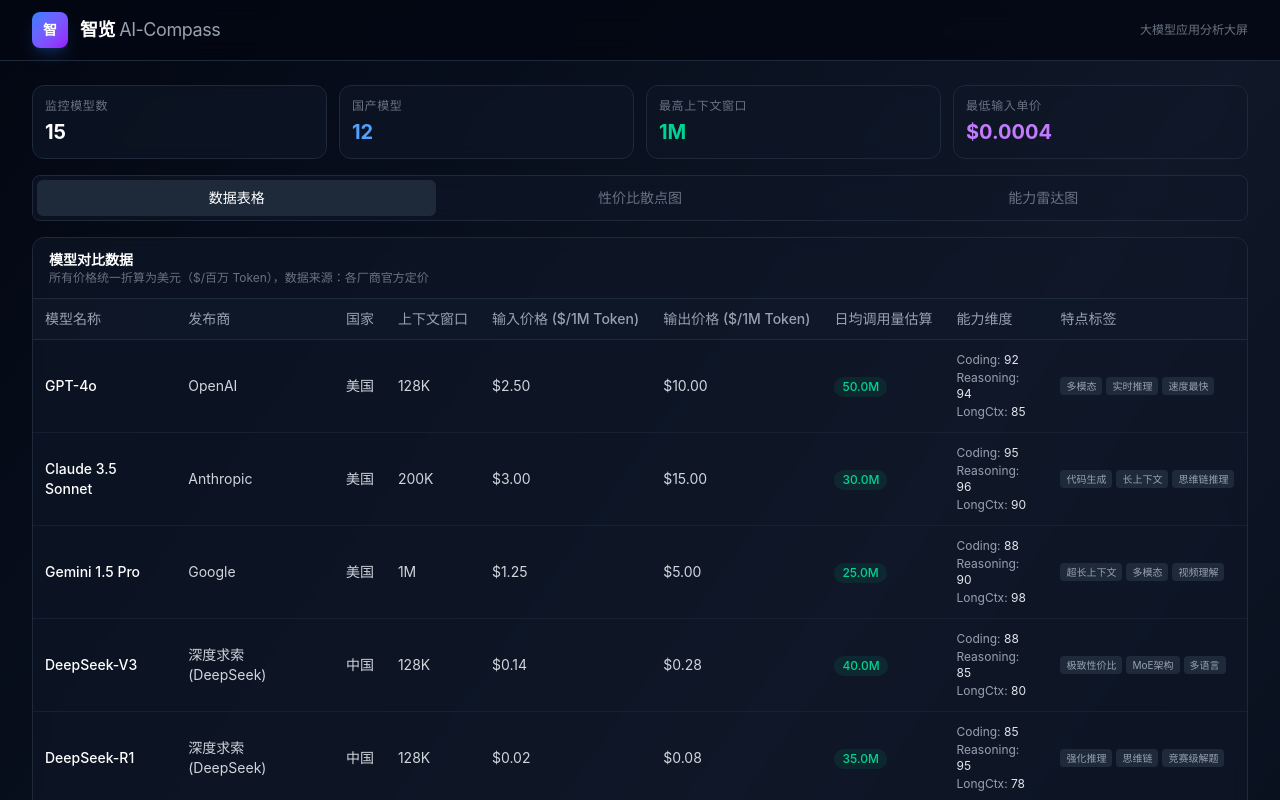
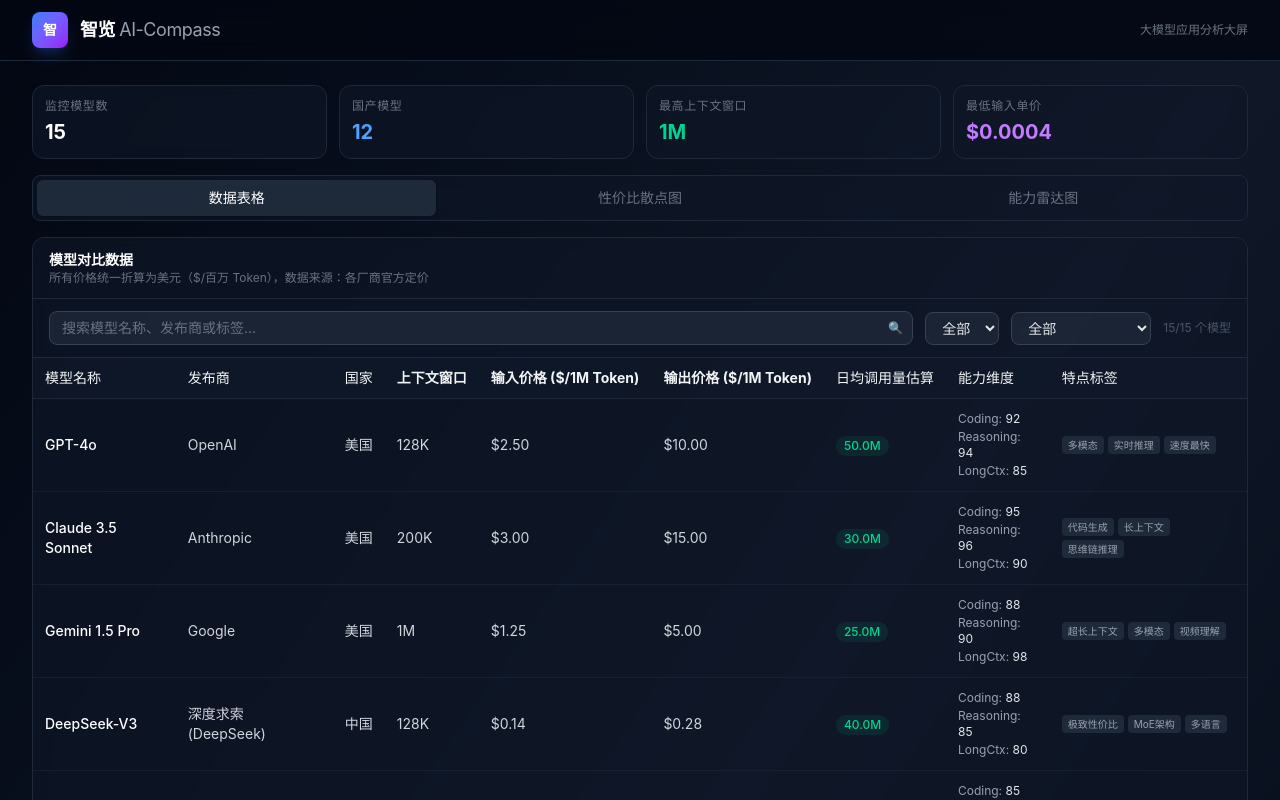
Before and after one commit to xhzeng07-netizen/AI-Compass, a React (Vite) app: page / in a window 1280 px wide. Shown: the top 800 px of the page. Built offline with nearby package versions, Linux system fonts and the light colour scheme.

Commit message:
feat: 增加表格的全局搜索、多条件筛选与表头动态排序功能

```diff
--- a/src/App.tsx
+++ b/src/App.tsx
@@ -26,18 +26,63 @@
   { key: "radar", label: "能力雷达图" },
 ];
 
+type SortKey = "input_price_usd_per_1m" | "output_price_usd_per_1m" | "context_window" | "none";
+type SortDir = "asc" | "desc" | "none";
+
 function App() {
   const [activeTab, setActiveTab] = useState<TabKey>("table");
   const [selectedModels, setSelectedModels] = useState<string[]>([]);
+  const [searchQuery, setSearchQuery] = useState("");
+  const [countryFilter, setCountryFilter] = useState("");
+  const [contextFilter, setContextFilter] = useState("");
+  const [sortKey, setSortKey] = useState<SortKey>("none");
+  const [sortDir, setSortDir] = useState<SortDir>("none");
+
+  const countries = useMemo(() => {
+    const set = new Set(models.map((m) => m.country));
+    return ["全部", ...Array.from(set)];
+  }, []);
+
+  const contextOptions = ["全部", "标准(≤128K)", "长文本(>128K)"];
+
+  const filteredModels = useMemo(() => {
+    let result = [...models];
+    if (searchQuery.trim()) {
+      const q = searchQuery.toLowerCase().trim();
+      result = result.filter((m) =>
+        m.name.toLowerCase().includes(q) ||
+        m.publisher.toLowerCase().includes(q) ||
+        m.features.some((f) => f.toLowerCase().includes(q))
+      );
+    }
+    if (countryFilter && countryFilter !== "全部") {
+      result = result.filter((m) => m.country === countryFilter);
+    }
+    if (contextFilter === "标准(≤128K)") {
+      result = result.filter((m) => m.context_window_tokens <= 128000);
+    } else if (contextFilter === "长文本(>128K)") {
+      result = result.filter((m) => m.context_window_tokens > 128000);
+    }
+    if (sortKey !== "none" && sortDir !== "none") {
+      const dir = sortDir === "asc" ? 1 : -1;
+      result.sort((a, b) => {
+        if (sortKey === "input_price_usd_per_1m") return (a.input_price_usd_per_1m - b.input_price_usd_per_1m) * dir;
+        if (sortKey === "output_price_usd_per_1m") return (a.output_price_usd_per_1m - b.output_price_usd_per_1m) * dir;
+        if (sortKey === "context_window") return (a.context_window_tokens - b.context_window_tokens) * dir;
+        return 0;
+      });
+    }
+    return result;
+  }, [searchQuery, countryFilter, contextFilter, sortKey, sortDir]);
 
   const columns = useMemo(
     () => [
       { key: "name", label: "模型名称" },
       { key: "publisher", label: "发布商" },
       { key: "country", label: "国家" },
-      { key: "context_window", label: "上下文窗口" },
-      { key: "input_price_usd_per_1m", label: "输入价格 ($/1M Token)" },
-      { key: "output_price_usd_per_1m", label: "输出价格 ($/1M Token)" },
+      { key: "context_window", label: "上下文窗口", sortable: true },
+      { key: "input_price_usd_per_1m", label: "输入价格 ($/1M Token)", sortable: true },
+      { key: "output_price_usd_per_1m", label: "输出价格 ($/1M Token)", sortable: true },
       { key: "daily_api_calls_estimate", label: "日均调用量估算" },
       { key: "capabilities", label: "能力维度" },
       { key: "features", label: "特点标签" },
@@ -45,13 +90,35 @@
     []
   );
 
-  const maxContext = [...models].sort(
-    (a, b) => b.context_window_tokens - a.context_window_tokens
-  )[0];
+  const handleSort = (key: SortKey) => {
+    if (sortKey !== key) {
+      setSortKey(key);
+      setSortDir("asc");
+    } else if (sortDir === "asc") {
+      setSortDir("desc");
+    } else {
+      setSortKey("none");
+      setSortDir("none");
+    }
+  };
 
+  const sortArrow = (key: string) => {
+    if (sortKey !== key || sortDir === "none") return "";
+    return sortDir === "asc" ? " ↑" : " ↓";
+  };
+
+  const hasActiveFilters = searchQuery || countryFilter || contextFilter;
+  const resetFilters = () => {
+    setSearchQuery("");
+    setCountryFilter("");
+    setContextFilter("");
+    setSortKey("none");
+    setSortDir("none");
+  };
+
+  const maxContext = [...models].sort((a, b) => b.context_window_tokens - a.context_window_tokens)[0];
   const minInputPrice = Math.min(...models.map((m) => m.input_price_usd_per_1m));
   const domesticCount = models.filter((m) => m.category === "domestic").length;
-
   const toggleSelection = (name: string) => {
     setSelectedModels((prev) => {
       if (prev.includes(name)) return prev.filter((n) => n !== name);
@@ -59,6 +126,7 @@
       return [...prev, name];
     });
   };
+
   return (
     <div className="min-h-screen bg-gradient-to-br from-gray-950 via-gray-900 to-gray-950 text-gray-100">
       <nav className="sticky top-0 z-50 border-b border-gray-800 bg-gray-950/80 backdrop-blur-md">
@@ -78,7 +146,6 @@
           </div>
         </div>
       </nav>
-
       <main className="mx-auto max-w-7xl px-4 py-6 sm:px-6 lg:px-8">
         <div className="mb-4 grid grid-cols-2 gap-3 sm:grid-cols-4">
           <div className="rounded-xl border border-gray-800 bg-gray-900/60 p-3 backdrop-blur-sm">
@@ -104,11 +171,7 @@
             <button
               key={tab.key}
               onClick={() => setActiveTab(tab.key)}
-              className={`flex-1 rounded-md px-4 py-2 text-sm font-medium transition-all ${
-                activeTab === tab.key
-                  ? "bg-gray-800 text-white shadow-sm"
-                  : "text-gray-500 hover:text-gray-300"
-              }}`}
+              className={`flex-1 rounded-md px-4 py-2 text-sm font-medium transition-all ${activeTab === tab.key ? "bg-gray-800 text-white shadow-sm" : "text-gray-500 hover:text-gray-300"}`}
             >
               {tab.label}
             </button>
@@ -123,39 +186,62 @@
                 所有价格统一折算为美元（$/百万 Token），数据来源：各厂商官方定价
               </p>
             </div>
+            <div className="border-b border-gray-800 px-4 py-3 flex flex-wrap items-center gap-3">
+              <div className="relative flex-1 min-w-[200px]">
+                <input type="text" placeholder="搜索模型名称、发布商或标签..." value={searchQuery} onChange={(e) => setSearchQuery(e.target.value)}
+                  className="w-full rounded-lg border border-gray-700 bg-gray-800/80 px-3 py-1.5 pr-8 text-sm text-gray-200 placeholder-gray-500 focus:border-blue-500 focus:outline-none focus:ring-1 focus:ring-blue-500/50" />
+                <span className="absolute right-2.5 top-1/2 -translate-y-1/2 text-xs text-gray-500">&#x1F50D;</span>
+              </div>
+              <select value={countryFilter} onChange={(e) => setCountryFilter(e.target.value)}
+                className="rounded-lg border border-gray-700 bg-gray-800/80 px-3 py-1.5 text-sm text-gray-200 focus:border-blue-500 focus:outline-none">
+                {countries.map((c) => (<option key={c} value={c}>{c}</option>))}
+              </select>
+              <select value={contextFilter} onChange={(e) => setContextFilter(e.target.value)}
+                className="rounded-lg border border-gray-700 bg-gray-800/80 px-3 py-1.5 text-sm text-gray-200 focus:border-blue-500 focus:outline-none">
+                {contextOptions.map((opt) => (<option key={opt} value={opt}>{opt}</option>))}
+              </select>
+              <div className="flex items-center gap-2 ml-auto">
+                {hasActiveFilters && (
+                  <><span className="text-xs text-blue-400">已筛选 {filteredModels.length}/{models.length} 个模型</span>
+                    <button onClick={resetFilters} className="text-xs text-gray-500 hover:text-gray-300 underline">重置</button></>
+                )}
+                {!hasActiveFilters && (
+                  <span className="text-xs text-gray-600">{filteredModels.length}/{models.length} 个模型</span>
+                )}
+              </div>
+            </div>
             <div className="overflow-x-auto">
               <table className="w-full text-sm">
                 <thead>
                   <tr className="border-b border-gray-800 bg-gray-900/80">
-                    {columns.map((col) => (
-                      <th
-                        key={col.key}
-                        className="whitespace-nowrap px-3 py-2.5 text-left font-medium text-gray-400">
-                        {col.label}
-                      </th>
-                    ))}
+                    {columns.map((col) => {
+                      const isSortable = Object.prototype.hasOwnProperty.call(col, 'sortable') && col.sortable;
+                      return (
+                        <th
+                          key={col.key}
+                          className={`whitespace-nowrap px-3 py-2.5 text-left font-medium${isSortable ? "cursor-pointer select-none hover:text-white transition-colors" : ""}`}
+                          onClick={() => isSortable && handleSort(col.key as SortKey)}
+                        >
+                          {col.label}{sortArrow(col.key)}
+                        </th>
+                      );
+                    })}
                   </tr>
                 </thead>
                 <tbody>
-                  {models.map((model, idx) => (
+                  {filteredModels.map((model, idx) => (
                     <tr
                       key={model.name}
-                      className={`border-b border-gray-800/60 transition-colors hover:bg-gray-800/40 ${
-                        idx === models.length - 1 ? "border-b-0" : ""
-                      }}`}
+                      className={`border-b border-gray-800/60 transition-colors hover:bg-gray-800/40 ${idx === filteredModels.length - 1 ? "border-b-0" : ""}`}
                     >
-                      <td className="px-3 py-3">
-                        <span className="font-medium text-white">{model.name}</span>
-                      </td>
+                      <td className="px-3 py-3"><span className="font-medium text-white">{model.name}</span></td>
                       <td className="px-3 py-3 text-gray-300">{model.publisher}</td>
                       <td className="px-3 py-3 text-gray-300">{model.country}</td>
                       <td className="px-3 py-3 text-gray-300">{model.context_window}</td>
                       <td className="px-3 py-3 text-gray-300">{formatPrice(model.input_price_usd_per_1m)}</td>
                       <td className="px-3 py-3 text-gray-300">{formatPrice(model.output_price_usd_per_1m)}</td>
                       <td className="px-3 py-3">
-                        <span className="inline-flex items-center rounded-full bg-emerald-500/10 px-2 py-0.5 text-xs font-medium text-emerald-400">
-                          {formatNumber(model.daily_api_calls_estimate)}
-                        </span>
+                        <span className="inline-flex items-center rounded-full bg-emerald-500/10 px-2 py-0.5 text-xs font-medium text-emerald-400">{formatNumber(model.daily_api_calls_estimate)}</span>
                       </td>
                       <td className="px-3 py-3">
                         <div className="flex flex-col gap-0.5 text-xs text-gray-400">
@@ -167,9 +253,7 @@
                       <td className="px-3 py-3">
                         <div className="flex flex-wrap gap-1">
                           {model.features.map((tag) => (
-                            <span key={tag} className="inline-block rounded bg-gray-800 px-1.5 py-0.5 text-[10px] text-gray-400">
-                              {tag}
-                            </span>
+                            <span key={tag} className="inline-block rounded bg-gray-800 px-1.5 py-0.5 text-[10px] text-gray-400">{tag}</span>
                           ))}
                         </div>
                       </td>
@@ -180,14 +264,11 @@
             </div>
           </div>
         )}
-
         {activeTab === "scatter" && (
           <div className="rounded-xl border border-gray-800 bg-gray-900/60 backdrop-blur-sm p-4">
             <div className="mb-3">
               <h2 className="text-sm font-semibold text-white">性价比散点图</h2>
-              <p className="mt-0 text-xs text-gray-500">
-                X 轴：输入价格 · Y 轴（对数）：上下文窗口 · 气泡大小：日均调用量
-              </p>
+              <p className="mt-0 text-xs text-gray-500">X 轴：输入价格 · Y 轴（对数）：上下文窗口 · 气泡大小：日均调用量</p>
             </div>
             <ScatterPlot models={models} />
           </div>
@@ -197,9 +278,7 @@
           <div className="rounded-xl border border-gray-800 bg-gray-900/60 backdrop-blur-sm p-4">
             <div className="mb-3">
               <h2 className="text-sm font-semibold text-white">能力雷达图</h2>
-              <p className="mt-0 text-xs text-gray-500">
-                选择 2-3 个模型进行多维能力对比（满分 100）
-              </p>
+              <p className="mt-0 text-xs text-gray-500">选择 2-3 个模型进行多维能力对比（满分 100）</p>
             </div>
             <RadarChart models={models} selected={selectedModels} onToggle={toggleSelection} />
           </div>
```
